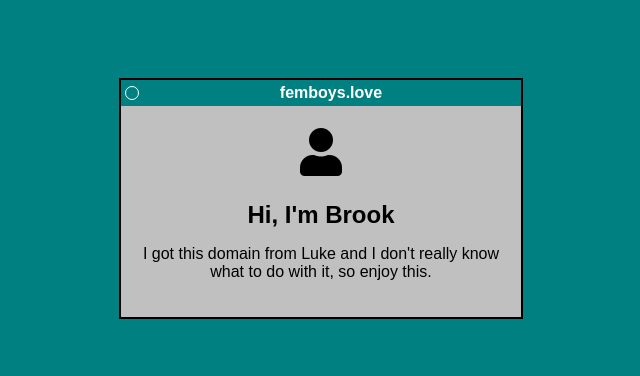
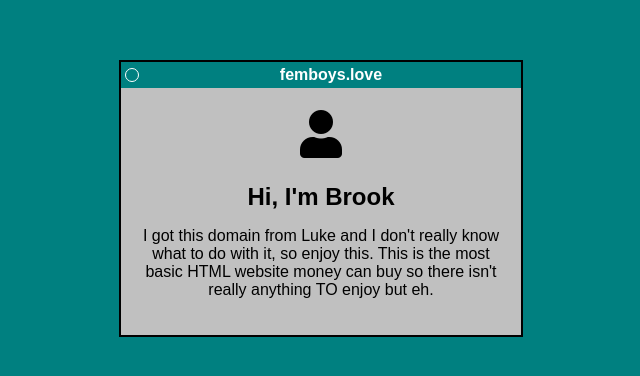
Before and after one commit to starwalkinn/femboys, a plain HTML site: page index.html in a window 1280 px wide. Shown: the part 202-578 px from the top of the page, without its empty margins (319-959 px from the left). Drawn offline with Linux system fonts and the light colour scheme.

Commit message:
Update index.html

```diff
--- a/index.html
+++ b/index.html
@@ -20,7 +20,7 @@
           <i class="fas fa-user"></i>
         </div>
         <h1>Hi, I'm Brook</h1>
-        <p>I got this domain from Luke and I don't really know what to do with it, so enjoy this.</p>
+        <p>I got this domain from Luke and I don't really know what to do with it, so enjoy this. This is the most basic HTML website money can buy so there isn't really anything TO enjoy but eh.</p>
       </div>
     </div>
   </div>
```
